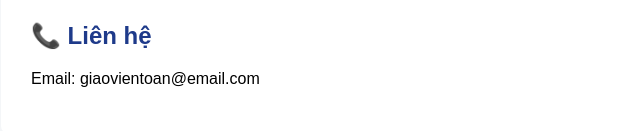
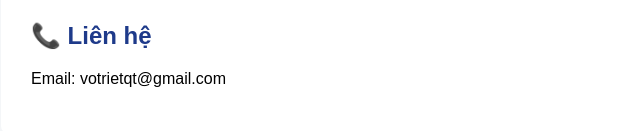
Before and after one commit to VVT-THPTQT/TOAN-THPT, a plain HTML site: page index.html in a window 1280 px wide. Shown: the part 1171-1302 px from the top of the page, 159-799 px from the left. Drawn offline with nearby package versions, Linux system fonts and the light colour scheme.

Commit message:
Change contact email in index.html
Updated contact email in the footer section.

```diff
--- a/index.html
+++ b/index.html
@@ -90,7 +90,7 @@ $$y = ax^2 + bx + c \quad (a \ne 0)$$
 
 <section>
 <h2>📞 Liên hệ</h2>
-<p>Email: giaovientoan@email.com</p>
+<p>Email: votrietqt@gmail.com</p>
 </section>
 
 </body>
```
